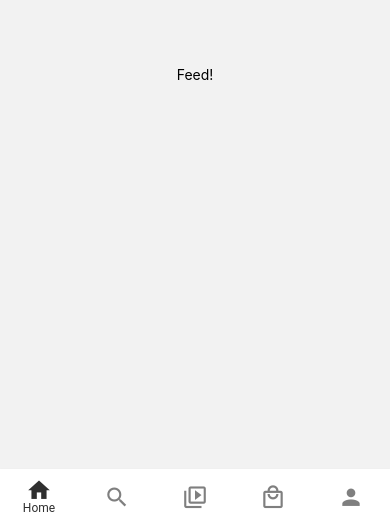
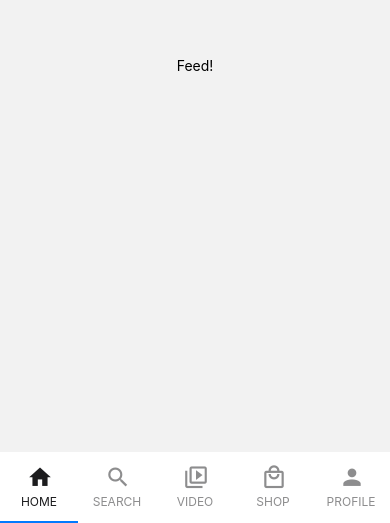
Before and after one commit to ytw418/rn, a React Native app: screen / in a window 390 px wide. Shown: the part 321-844 px from the top of the page. Built offline with nearby package versions, Linux system fonts and the light colour scheme.

Commit message:
하단 탭 material-top-tabs 기능으로 변경 스와이프 기능 추가

```diff
--- a/App.js
+++ b/App.js
@@ -1,8 +1,9 @@
 import * as React from 'react';
 import { Text, View } from 'react-native';
 import { NavigationContainer } from '@react-navigation/native';
-import { createMaterialBottomTabNavigator } from '@react-navigation/material-bottom-tabs';
+import { createMaterialTopTabNavigator } from '@react-navigation/material-top-tabs';
 import { MaterialCommunityIcons } from '@expo/vector-icons';
+import { fontSize } from 'styled-system';
 
 function Feed() {
   return (
@@ -42,22 +43,27 @@ function search() {
   );
 }
 
-const Tab = createMaterialBottomTabNavigator();
+const Tab = createMaterialTopTabNavigator(
+);
 
 function MyTabs() {
   return (
     <Tab.Navigator
       initialRouteName="Feed"
       activeColor="#2f2f2f"
-      labelStyle={{ fontSize: 15 }}
+      Style={{ fontSize: 8 }}
       barStyle={{ backgroundColor: "white" }}
+      tabBarPosition='bottom'
 
+
+      backBehavior='history'
     >
             <Tab.Screen
         name="Feed"
         component={Feed}
         options={{
           tabBarLabel: 'Home',
+          tabBarLabelStyle : { fontSize : 12 } ,
           tabBarIcon: ({ color }) => (
             <MaterialCommunityIcons name="home" color={color} size={26} />
           ),
@@ -68,6 +74,7 @@ function MyTabs() {
         component={search}
         options={{
           tabBarLabel: 'search',
+          tabBarLabelStyle : { fontSize : 12 } ,
           tabBarIcon: ({ color }) => (
             <MaterialCommunityIcons name="magnify" color={color} size={26} />
           ),
@@ -78,6 +85,7 @@ function MyTabs() {
         component={video}
         options={{
           tabBarLabel: 'video',
+          tabBarLabelStyle : { fontSize : 12 } ,
           tabBarIcon: ({ color }) => (
             <MaterialCommunityIcons name="play-box-multiple-outline" color={color} size={26} />
           ),
@@ -87,7 +95,8 @@ function MyTabs() {
         name="shopping"
         component={shopping}
         options={{
-          tabBarLabel: 'shopping',
+          tabBarLabel: 'shop',
+          tabBarLabelStyle : { fontSize : 12 } ,
           tabBarIcon: ({ color }) => (
             <MaterialCommunityIcons name="shopping-outline" color={color} size={26} />
           ),
@@ -98,6 +107,7 @@ function MyTabs() {
         component={Profile}
         options={{
           tabBarLabel: 'Profile',
+          tabBarLabelStyle : { fontSize : 12 } ,
           tabBarIcon: ({ color }) => (
             <MaterialCommunityIcons name="account" color={color} size={26} />
           ),
--- a/package.json
+++ b/package.json
@@ -10,6 +10,7 @@
   "dependencies": {
     "@expo/vector-icons": "^12.0.5",
     "@react-navigation/material-bottom-tabs": "^6.0.5",
+    "@react-navigation/material-top-tabs": "^6.0.2",
     "@react-navigation/native": "^6.0.2",
     "@react-navigation/native-stack": "^6.0.5",
     "expo": "~42.0.1",
@@ -20,10 +21,12 @@
     "react": "16.13.1",
     "react-dom": "16.13.1",
     "react-native": "https://github.com/expo/react-native/archive/sdk-42.0.0.tar.gz",
+    "react-native-pager-view": "^5.4.0",
     "react-native-paper": "^4.9.2",
     "react-native-safe-area-context": "3.2.0",
     "react-native-screens": "~3.4.0",
     "react-native-svg": "12.1.1",
+    "react-native-tab-view": "^3.1.1",
     "react-native-vector-icons": "^8.1.0",
     "react-native-web": "~0.13.12",
     "styled-components": "^5.3.0",
```
Also changed, not shown: 1 other file (tests, documents, lock files or other folders).
